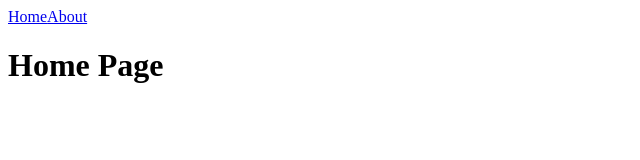
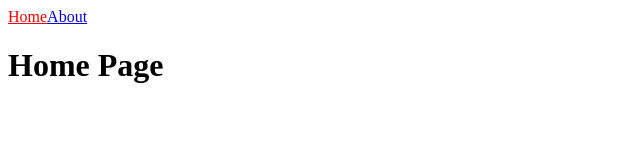
Before and after one commit to zoey-lee-korea/nextjs-intro, a Next.js app: page / in a window 1280 px wide. Shown: the top 160 px of the page, without its empty margins (0-640 px from the left). Built offline with nearby package versions, Linux system fonts and the light colour scheme.

Commit message:
router를 이용한 style 적용

```diff
--- a/components/NavBar.js
+++ b/components/NavBar.js
@@ -1,13 +1,16 @@
 import Link from "next/link"
+import { useRouter } from "next/router"
 
 export default function NavBar() {
+    const router = useRouter();
+
     return (
         <nav>
             <Link href='/'>
-                Home
+                <a style={{color: router.pathname==='/'?"red":"blue"}}>Home</a>
             </Link>
             <Link href='/about'>
-                About
+                <a style={{color: router.pathname==='/about'?"red":"blue"}}>About</a>
             </Link>
         </nav>
     )
```
